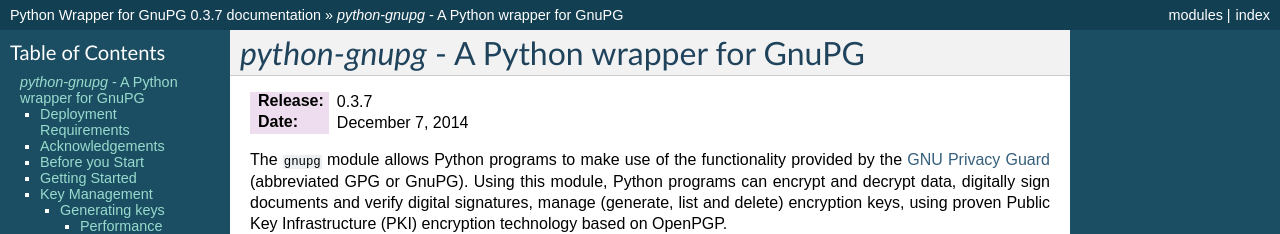
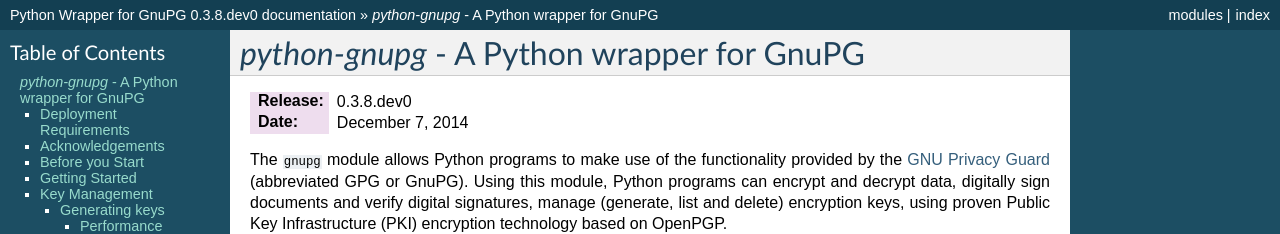
Before and after one commit to mdedonno1337/python-gnupg-1, a Sphinx documentation site: the page built from docs/index.rst, in a window 1280 px wide and 900 px high. Shown: the top 234 px of the window. Built offline with Sphinx 7.4.7, drawn with Linux system fonts in a browser that asks for light colours; formulas are drawn with MathJax 3; some of the changed text lies outside the part shown.

Commit message:
Bumped version.

```diff
--- a/docs/conf.py
+++ b/docs/conf.py
@@ -47,7 +47,7 @@ copyright = u'2008-2014, Vinay Sajip'
 # The short X.Y version.
 version = '0.3'
 # The full version, including alpha/beta/rc tags.
-release = '0.3.7'
+release = '0.3.8.dev0'
 
 # The language for content autogenerated by Sphinx. Refer to documentation
 # for a list of supported languages.
--- a/gnupg.py
+++ b/gnupg.py
@@ -32,7 +32,7 @@ Modifications Copyright (C) 2008-2014 Vinay Sajip. All rights reserved.
 A unittest harness (test_gnupg.py) has also been added.
 """
 
-__version__ = "0.3.7"
+__version__ = "0.3.8.dev0"
 __author__ = "Vinay Sajip"
 __date__  = "$07-Dec-2014 18:46:17$"
 
```
